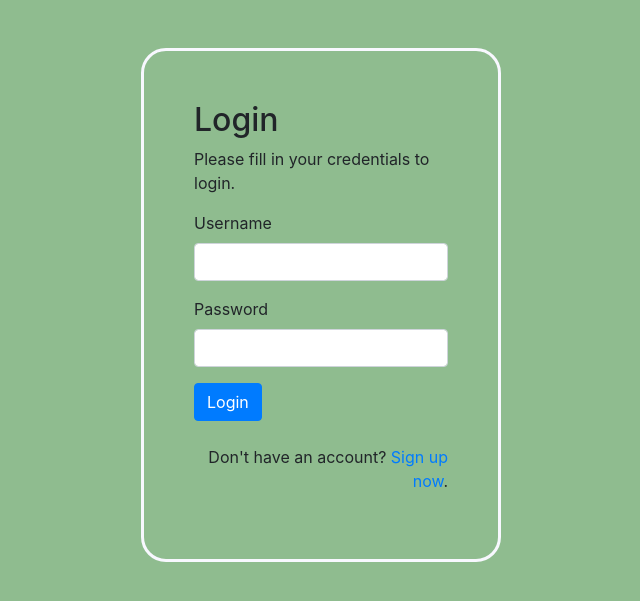
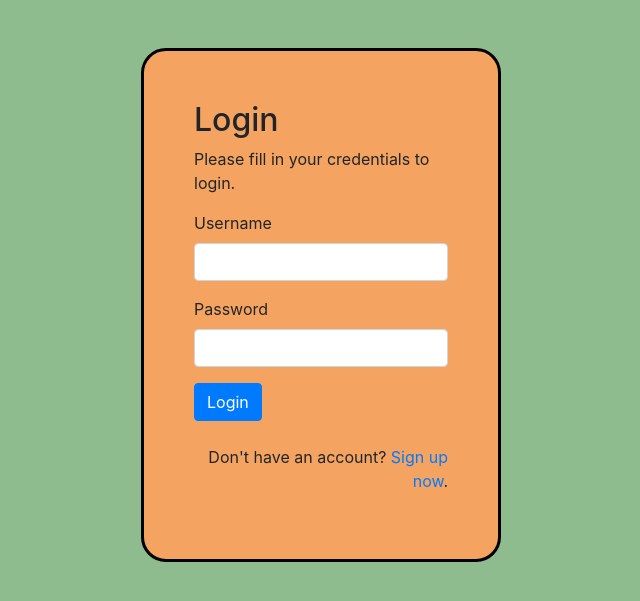
Before and after one commit to NamicUV/Budget, a PHP site: page /login.php in a window 1280 px wide. Shown: the part 70-671 px from the top of the page, without its empty margins (319-959 px from the left). Run offline with PHP 8.4, Linux system fonts and the light colour scheme; data that the repository does not hold is empty.

Commit message:
Add files via upload

```diff
--- a/login.css
+++ b/login.css
@@ -5,8 +5,9 @@
 	margin-right: auto;
 	margin-left: auto;
 	border: solid;
-	border-color: ghostwhite;
+	border-color: black;
 	border-radius: 25px;
+	background-color: sandybrown;
 }
 
 .next{
```
